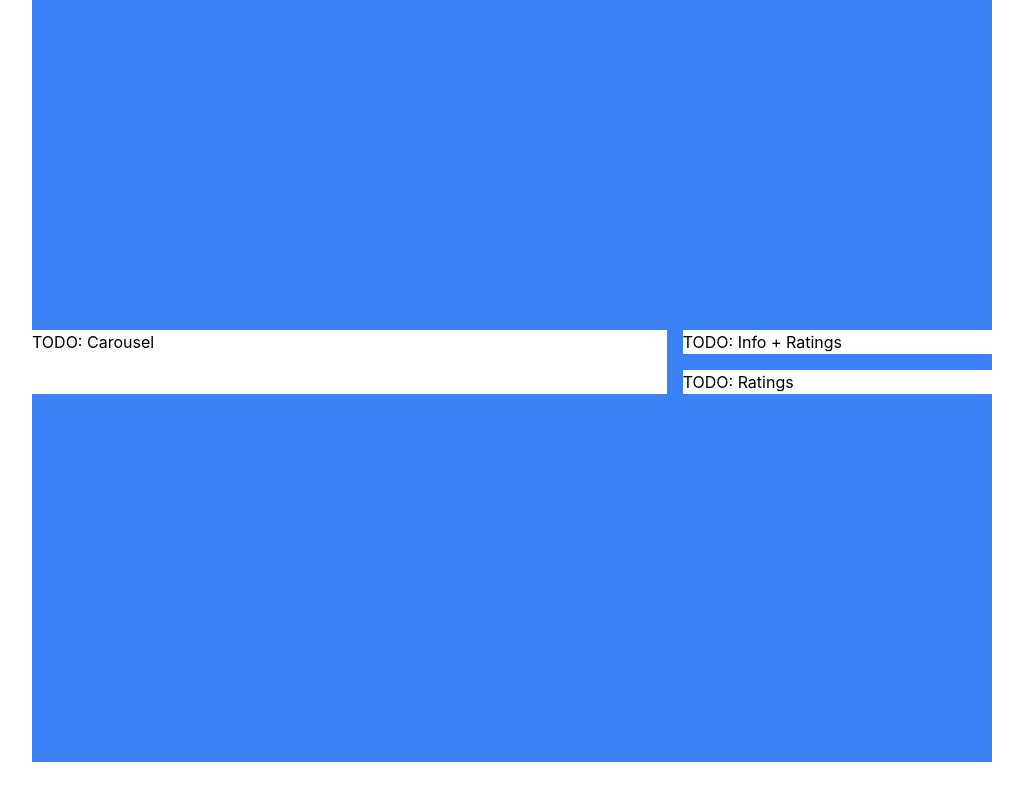
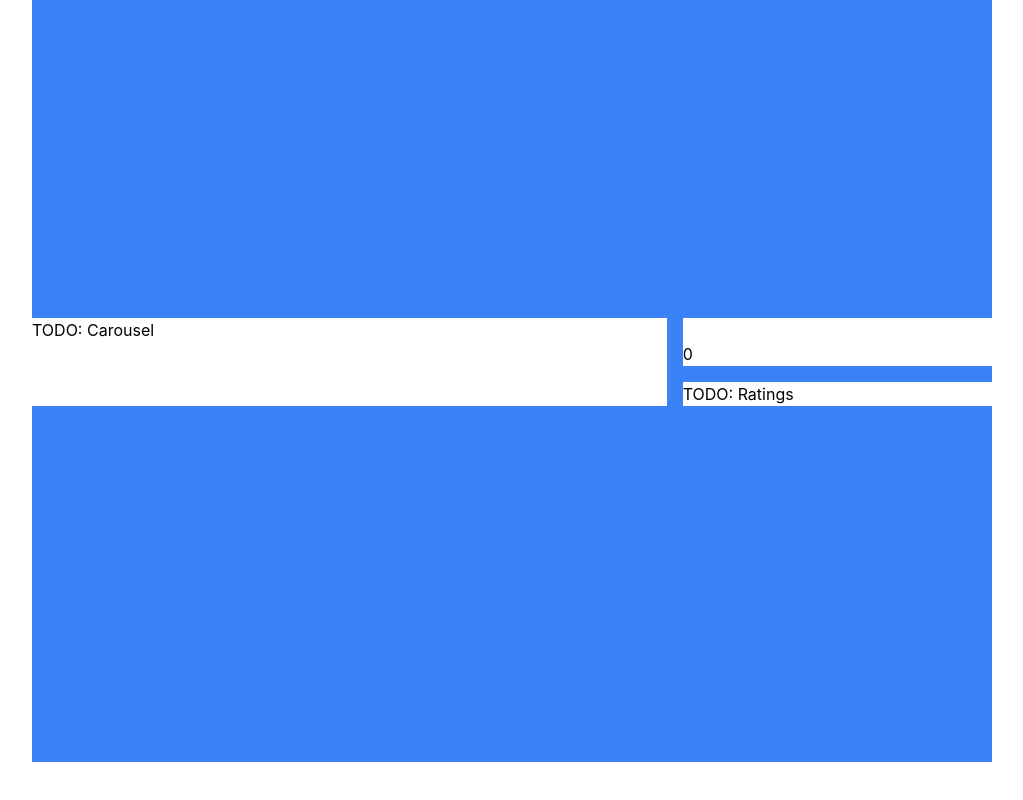
Before and after one commit to Black-Chowder/urbathrooms-frontend, a React (Create React App) app: page / in a window 1280 px wide. Shown: the part 922-1722 px from the top of the page, without its empty margins (128-1151 px from the left). Built offline with nearby package versions, Linux system fonts and the light colour scheme; no server answers.

Commit message:
Location view can fetch info from API

```diff
--- a/src/LocationView.jsx
+++ b/src/LocationView.jsx
@@ -1,7 +1,15 @@
-
+import { useState } from 'react';
 
 function LocationView(props){
   //TODO: Get information about location from viewloc's server
+  const [description, setDescription] = useState(null);
+  const [rating, setRating] = useState(0);
+
+  fetch("http://localhost:5000/info?locId=FrontendRequest")
+    .then(res => { res.json().then(data => {
+      setDescription(data.description);
+      setRating(data.rating);
+    }) });
 
   return(
     <div>
@@ -10,7 +18,8 @@ function LocationView(props){
           TODO: Carousel
         </div>
         <div className="bg-white">
-          TODO: Info + Ratings
+          { description } <br/>
+          { rating }
         </div>
         <div className="bg-white">
           TODO: Ratings
```
Also changed, not shown: 1 other file (tests, documents, lock files or other folders).
